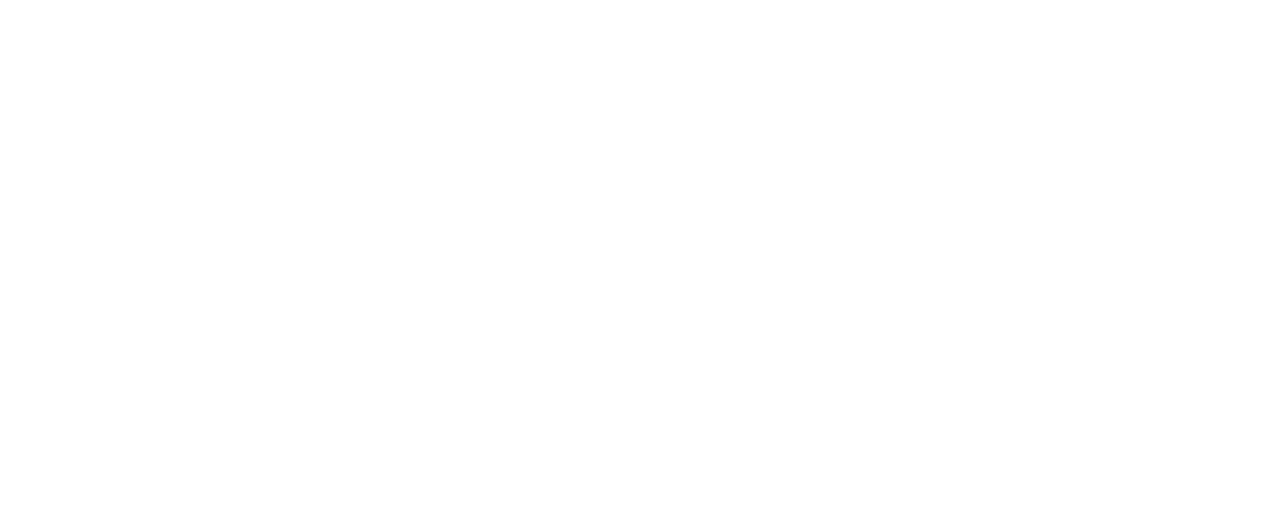
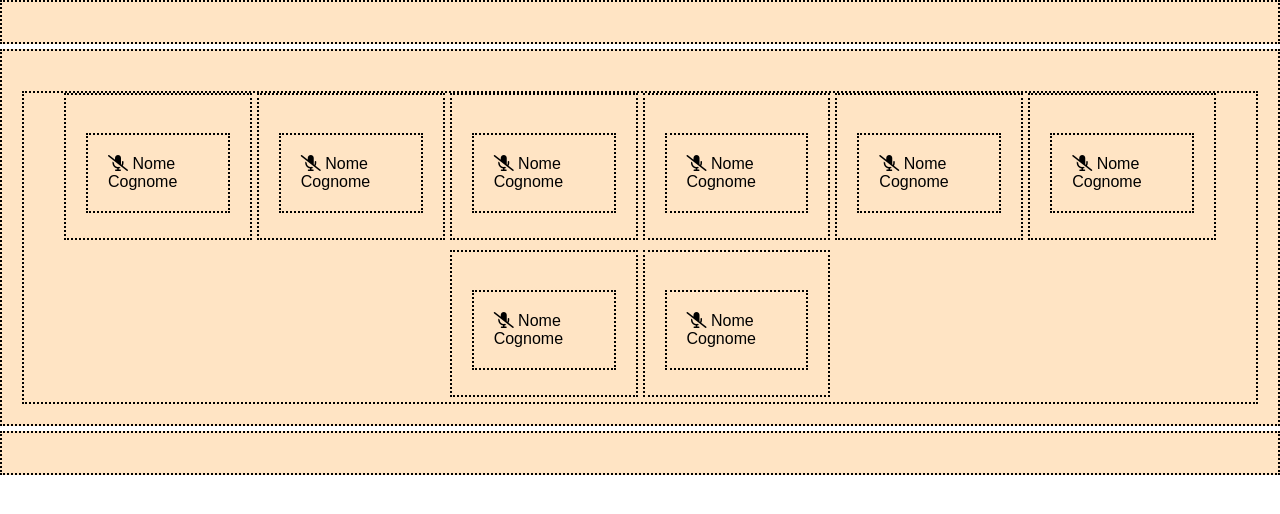
Before and after one commit to SerenaMalusa/html-css-zoom, a plain HTML site: page index.html in a window 1280 px wide. Drawn offline with Linux system fonts and the light colour scheme.

Commit message:
Added structure for main

```diff
--- a/css/style.css
+++ b/css/style.css
@@ -0,0 +1,55 @@
+/* RESET */
+* {
+    margin: 0;
+    padding: 0;
+    box-sizing: border-box;
+}
+
+img {
+    max-width: 100%;
+}
+
+body {
+    font-family: Arial, Helvetica, sans-serif;
+}
+
+/* DEBUG */
+.debug {
+    background-color: bisque;
+    border: 2px dotted black;
+    padding: 20px;
+    margin-bottom: 5px;
+}
+
+
+/* UTILS */
+:root {
+    --user-gap: 5px;
+    --container-w : 1350px;
+}
+
+.wrapper {
+    height: 100vh;
+}
+
+.container {
+    max-width: var(--container-w);
+    margin: 0 auto;
+    margin-top: 20px;
+}
+
+.d-flex {
+    display: flex;
+}
+
+/* MAIN */
+main > .d-flex {
+    flex-wrap: wrap;
+    justify-content: center;
+    padding: 0;
+    gap: var(--user-gap);
+}
+
+main .user {
+    width: calc(var(--container-w) / 7 - var(--user-gap));
+}
--- a/index.html
+++ b/index.html
@@ -14,10 +14,114 @@
         <title>Zoolean</title>
         <link rel="icon" href="./img/logo-small.ico" />
 
+        <!-- collegamento foglio stile Font Awsome -->
+        <link rel="stylesheet" href="https://cdnjs.cloudflare.com/ajax/libs/font-awesome/6.5.0/css/all.min.css" integrity="sha512-Avb2QiuDEEvB4bZJYdft2mNjVShBftLdPG8FJ0V7irTLQ8Uo0qcPxh4Plq7G5tGm0rU+1SPhVotteLpBERwTkw==" crossorigin="anonymous" referrerpolicy="no-referrer" />
+
         <!-- collegamento foglio di stile css -->
-        <link rel="stylesheet" href="./css/style.css"
+        <link rel="stylesheet" href="./css/style.css" />
+
     </head>
     <body>
 
+        <!-- wrapper che contiene l'intera pagina e non permette estensione dei contenuti -->
+        <div class="wrapper">
+
+            <!-- HEADER -->
+            <header class="debug"></header>
+
+            <!-- MAIN -->
+            <main class="debug">
+                <!-- contenitore delle card -->
+                <div class="container d-flex debug">
+
+                    <div class="user debug">
+                        <figure class="user__screen">
+                            <img src="" alt="" class="user__img">
+                        </figure>
+                        <div class="user__info debug">
+                            <i class="fa-solid fa-microphone-slash user__microphone"></i>
+                            <span class="user_name">Nome Cognome</span>
+                        </div>
+                    </div>
+
+                    <div class="user debug">
+                        <figure class="user__screen">
+                            <img src="" alt="" class="user__img">
+                        </figure>
+                        <div class="user__info debug">
+                            <i class="fa-solid fa-microphone-slash user__microphone"></i>
+                            <span class="user_name">Nome Cognome</span>
+                        </div>
+                    </div>
+
+                    <div class="user debug">
+                        <figure class="user__screen">
+                            <img src="" alt="" class="user__img">
+                        </figure>
+                        <div class="user__info debug">
+                            <i class="fa-solid fa-microphone-slash user__microphone"></i>
+                            <span class="user_name">Nome Cognome</span>
+                        </div>
+                    </div>
+
+                    <div class="user debug">
+                        <figure class="user__screen">
+                            <img src="" alt="" class="user__img">
+                        </figure>
+                        <div class="user__info debug">
+                            <i class="fa-solid fa-microphone-slash user__microphone"></i>
+                            <span class="user_name">Nome Cognome</span>
+                        </div>
+                    </div>
+
+                    <div class="user debug">
+                        <figure class="user__screen">
+                            <img src="" alt="" class="user__img">
+                        </figure>
+                        <div class="user__info debug">
+                            <i class="fa-solid fa-microphone-slash user__microphone"></i>
+                            <span class="user_name">Nome Cognome</span>
+                        </div>
+                    </div>
+
+                    <div class="user debug">
+                        <figure class="user__screen">
+                            <img src="" alt="" class="user__img">
+                        </figure>
+                        <div class="user__info debug">
+                            <i class="fa-solid fa-microphone-slash user__microphone"></i>
+                            <span class="user_name">Nome Cognome</span>
+                        </div>
+                    </div>
+
+                    <div class="user debug">
+                        <figure class="user__screen">
+                            <img src="" alt="" class="user__img">
+                        </figure>
+                        <div class="user__info debug">
+                            <i class="fa-solid fa-microphone-slash user__microphone"></i>
+                            <span class="user_name">Nome Cognome</span>
+                        </div>
+                    </div>
+
+                    <div class="user debug">
+                        <figure class="user__screen">
+                            <img src="" alt="" class="user__img">
+                        </figure>
+                        <div class="user__info debug">
+                            <i class="fa-solid fa-microphone-slash user__microphone"></i>
+                            <span class="user_name">Nome Cognome</span>
+                        </div>
+                    </div>
+
+
+                </div>
+            </main>
+
+            <!-- FOOTER -->
+            <footer class="debug"></footer>
+
+        </div>
+
     </body>
 </html>
```
Also changed, not shown: 1 other file.
